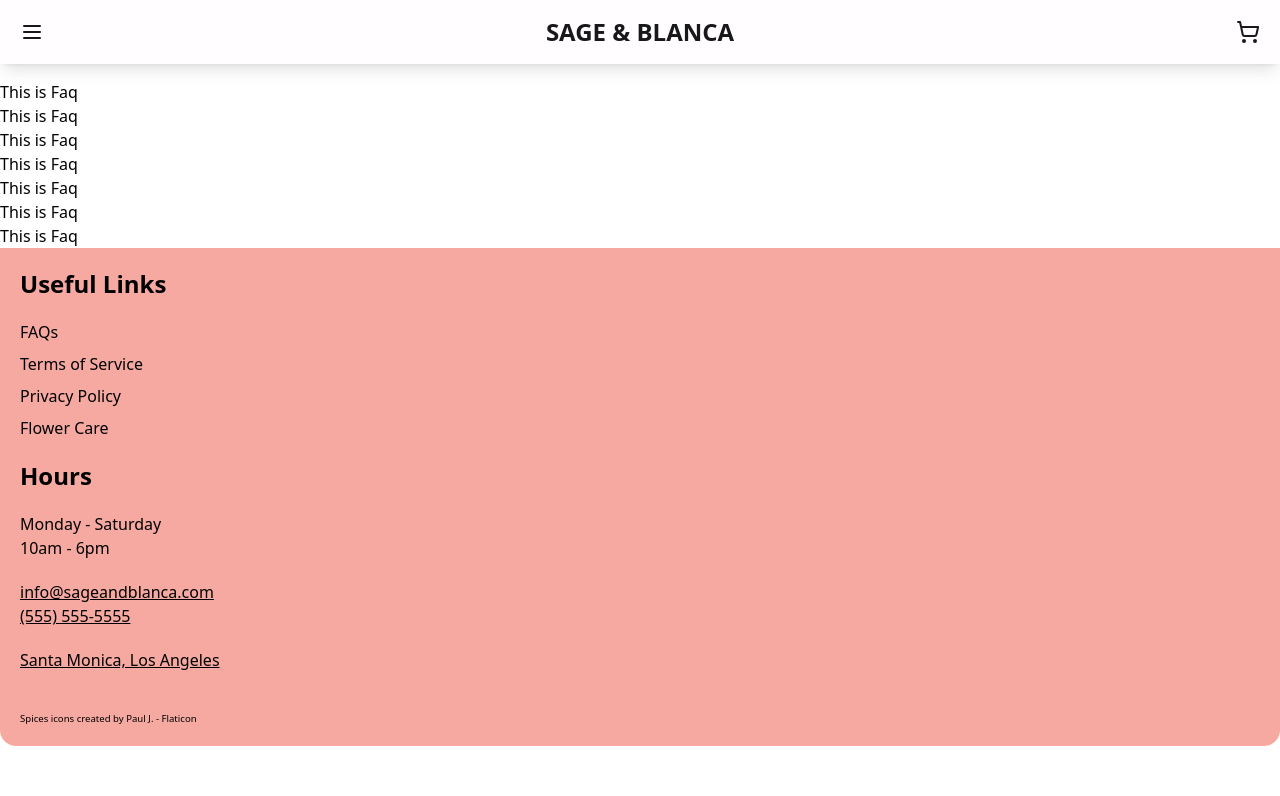
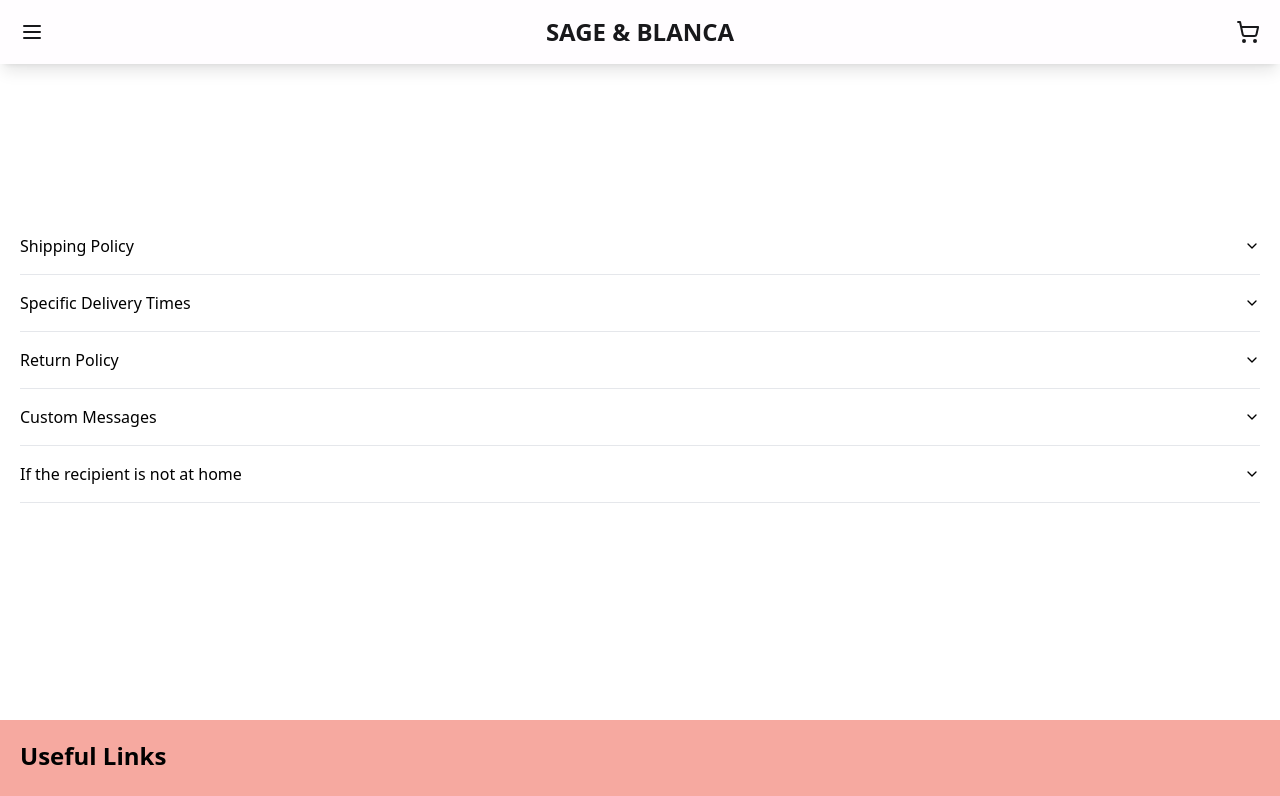
Before and after one commit to Old-Lai/sageandblanca, a React (Vite) app: page /faq in a window 1280 px wide. Shown: the top 796 px of the page. Built offline with nearby package versions, Linux system fonts and the light colour scheme; some icons are missing.

Commit message:
added Faq contents moved to useful_links folder added Terms of services file add remaining text in next commit

```diff
--- a/src/App.tsx
+++ b/src/App.tsx
@@ -1,5 +1,6 @@
 import { createBrowserRouter, RouterProvider } from "react-router-dom";
-import { Root, Home, Order, SingleProduct, Faq } from "@/pages";
+import { Root, Home, Order, SingleProduct } from "@/pages";
+import { Faq } from "./pages/useful_links";
 import { NotFound_404 } from "@/pages/status_pages";
 
 const router = createBrowserRouter([
--- a/src/pages/Faq.tsx
+++ /dev/null
@@ -1,13 +0,0 @@
-export default function Faq() {
-  return (
-    <div className="mt-20">
-      <p>This is Faq</p>
-      <p>This is Faq</p>
-      <p>This is Faq</p>
-      <p>This is Faq</p>
-      <p>This is Faq</p>
-      <p>This is Faq</p>
-      <p>This is Faq</p>
-    </div>
-  );
-}
--- a/src/pages/index.ts
+++ b/src/pages/index.ts
@@ -2,4 +2,3 @@ export { default as Root } from "./Root";
 export { default as Home } from "./Home";
 export { default as Order } from "./Order";
 export { default as SingleProduct } from "./SingleProduct";
-export { default as Faq } from "./Faq";
--- /dev/null
+++ b/src/pages/useful_links/Faq.tsx
@@ -0,0 +1,75 @@
+import {
+  Accordion,
+  AccordionContent,
+  AccordionItem,
+  AccordionTrigger,
+} from "@/components/ui/accordion";
+
+export default function Faq() {
+  return (
+    <div className="mx-5 my-20 flex min-h-[70vh] items-center justify-center">
+      <Accordion type="single" collapsible className="w-full">
+        <AccordionItem value="item-1">
+          <AccordionTrigger>Shipping Policy</AccordionTrigger>
+          <AccordionContent>
+            <p>
+              Minimum three business day is required to process orders for our
+              flower products. Simply indicate the date of delivery when you
+              place your order. We deliver in Los Angeles from 10 AM to 6 PM
+              daily. Shipping costs are calculated based on the shipping
+              address. Once your order has been placed you will receive a
+              confirmation email with the details of your order, total cost and
+              payment details. Payment should be completed at least 1 day before
+              delivery.
+            </p>
+            <p className="mt-5">Remarks:</p>
+            <p>Delivery is free up to 10 miles (from Santa Monica).</p>
+            <p>Delivery for distance from 10 to 15 miles is $10.</p>
+            <p>Delivery for distance from 15 to 25 miles is $1.5 per mile.</p>
+            <p>Delivery for distance from 25 and more miles is $2 per mile.</p>
+            <p className="mt-5">
+              If an urgent delivery is required, we will do our best to
+              accommodate your request at additional charges.
+            </p>
+          </AccordionContent>
+        </AccordionItem>
+        <AccordionItem value="item-2">
+          <AccordionTrigger>Specific Delivery Times</AccordionTrigger>
+          <AccordionContent>
+            Because of multiple variables, including the traffic in Los Angeles,
+            we are unable to guarantee deliveries at a specific time. However,
+            you can request a delivery time frame by filling in the special
+            instruction box when completing your order, and we will do our best
+            to deliver within your preferred time frame.
+          </AccordionContent>
+        </AccordionItem>
+        <AccordionItem value="item-3">
+          <AccordionTrigger>Return Policy</AccordionTrigger>
+          <AccordionContent>
+            All sales are final. We provide a service consisting of perishable
+            products that are sensitive to temperature, moisture and light.
+          </AccordionContent>
+        </AccordionItem>
+        <AccordionItem value="item-4">
+          <AccordionTrigger>Custom Messages</AccordionTrigger>
+          <AccordionContent>
+            Customers may wish to include a message with their compositions and
+            these messages will also be private and confidential between the
+            customer and the recipient.
+          </AccordionContent>
+        </AccordionItem>
+        <AccordionItem value="item-5">
+          <AccordionTrigger>If the recipient is not at home</AccordionTrigger>
+          <AccordionContent>
+            In the case that the recipient is not at home at the time of
+            delivery, we will contact you by phone, unless you have provided us
+            with special instructions on the order form. We can leave the
+            flowers in a safe place like a porch or neighbor's, or we can leave
+            a message to call to arrange a next day delivery at additional
+            charges.
+          </AccordionContent>
+        </AccordionItem>
+      </Accordion>
+    </div>
+  );
+}
--- /dev/null
+++ b/src/pages/useful_links/TermsOfServices.tsx
@@ -0,0 +1,24 @@
+import {
+  Accordion,
+  AccordionContent,
+  AccordionItem,
+  AccordionTrigger,
+} from "@/components/ui/accordion";
+
+export default function Faq() {
+  return (
+    <div className="mx-5 my-20 flex min-h-[70vh] items-center justify-center">
+      <p>
+        By placing your order you agree to the above conditions. Please read
+        these Terms & Conditions carefully before accessing or using our
+        website.
+      </p>
+      <p>
+        This website is operated by Sage & Blanca Atelier. Throughout the site,
+        the terms “we”, “our” and “us” refers to Sage & Blanca and “you” and
+        “your” refers to you, the client, website user, visitor or customer.
+      </p>
+      <p></p>
+    </div>
+  );
+}
--- /dev/null
+++ b/src/pages/useful_links/index.ts
@@ -0,0 +1 @@
+export { default as Faq } from "./Faq";
```
